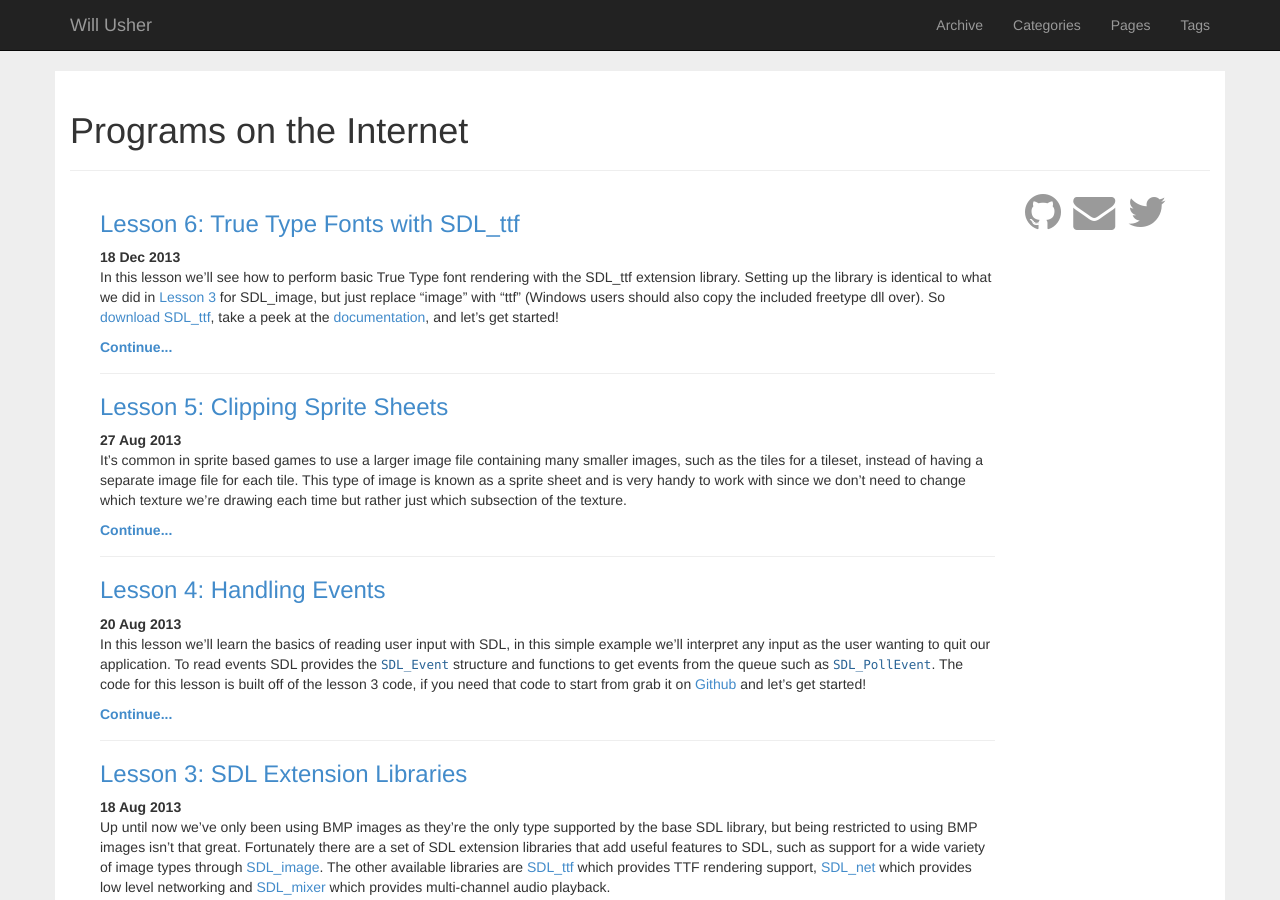
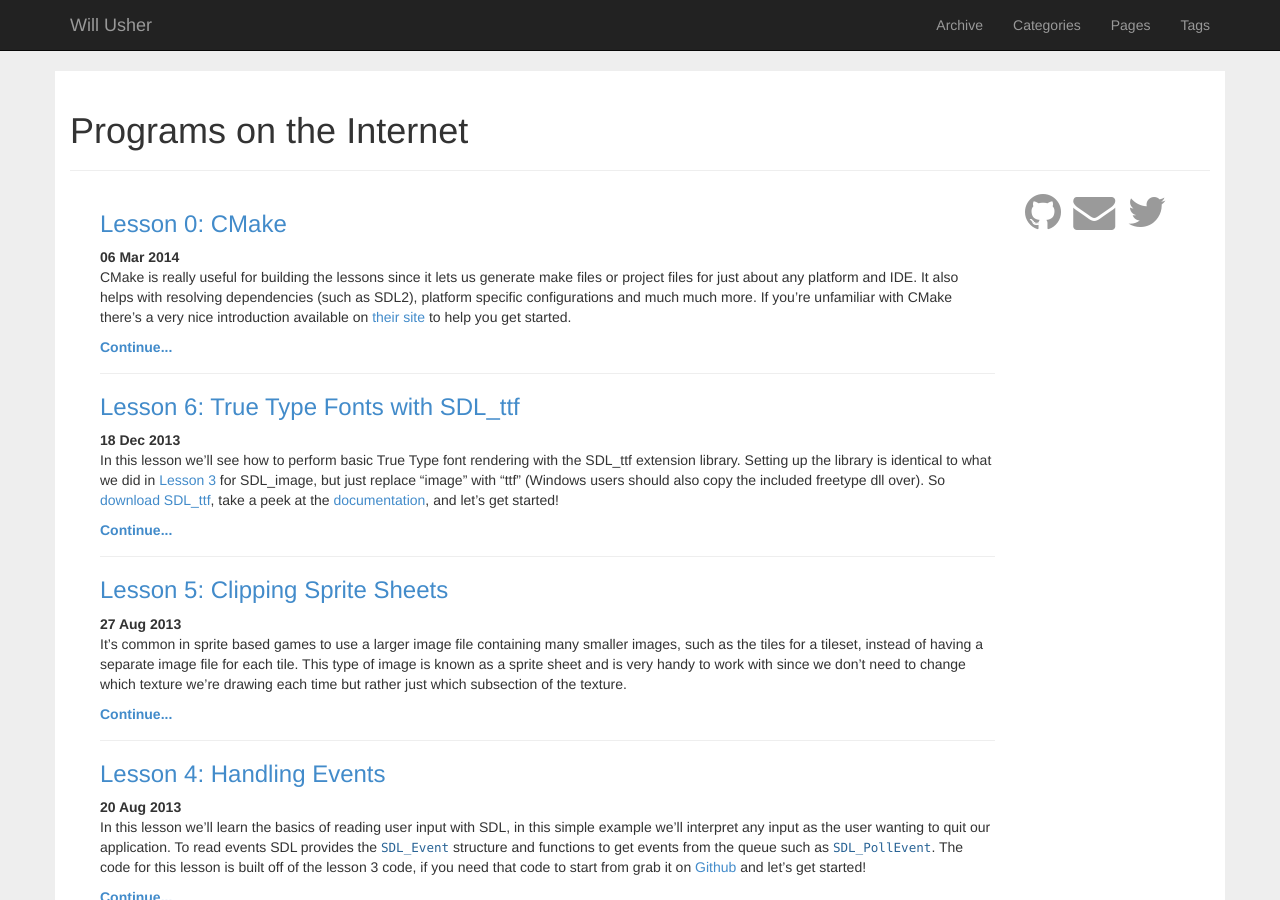
Before and after one commit to Twinklebear/Twinklebear.github.io, a Jekyll site: the page built from index.html, in a window 1280 px wide and 900 px high. Built offline with Jekyll 4.4.1, drawn with Linux system fonts in a browser that asks for light colours; nearby versions of some CDN libraries; some of the changed lines change nothing that is shown.

Commit message:
Adding a CMake setup lesson

```diff
--- a/_posts/2013-08-15-lesson-0-setting-up-sdl.md
+++ b/_posts/2013-08-15-lesson-0-setting-up-sdl.md
@@ -10,9 +10,8 @@ tags: ["SDL2"]
 The first step is to get the SDL2 development libraries setup on your system, you can download
 them from the [SDL2 Downloads page](http://www.libsdl.org/download-2.0.php).
 
-If you're a Linux user who
-doesn't have the libraries available in your distribution's package manager you can download the source
-and compile with cmake using the standard `make && make install` method.
+If you're a Linux user who doesn't have the libraries available in your distribution's package
+manager you can download the source and compile with cmake using the standard `make && make install` method.
 
 <!--more-->
 
@@ -28,8 +27,11 @@ Visual Studio 2012/2013.
 Making Sure Everything is Working
 -
 Now that you've got the libraries setup on your computer we'll test everything out with a very simple
-project.
+project. I recommend using CMake to build your executables as it can generate make files or
+project files for almost any platform and IDE and is the build system I'll be using for the lessons so
+it'll be easier to follow along.
 
+- [CMake]({% post_url 2014-03-06-lesson-0-cmake %}) (recommended!)
 - [Windows Visual Studio]({% post_url 2013-08-15-lesson-0-visual-studio %})
 - [Windows MinGW]({% post_url 2013-08-15-lesson-0-mingw %})
 - [Linux Command Line]({% post_url 2013-08-15-lesson-0-linux-command-line %})
--- /dev/null
+++ b/_posts/2014-03-06-lesson-0-cmake.md
@@ -0,0 +1,171 @@
+---
+layout: sdl_lesson
+title: "Lesson 0: CMake"
+description: "Setting Up SDL"
+category: "SDL2 Tutorials"
+tags: ["SDL2", "CMake"]
+---
+{% include JB/setup %}
+
+CMake is really useful for building the lessons since it lets us generate make files or project files for just about
+any platform and IDE. It also helps with resolving dependencies (such as SDL2), platform specific configurations and
+much much more. If you're unfamiliar with CMake there's a very nice introduction
+available on [their site](http://www.cmake.org/cmake/help/cmake_tutorial.html) to help you get started.
+
+<!--more-->
+
+<blockquote>
+<b>Windows users:</b> Since Windows doesn't have any standardized include or library directories like Linux and Mac CMake
+can have some trouble resolving dependencies, so we'll need to give it a hand. I've taken the existing FindSDL2
+modules for CMake and have modified them a bit to also check for an environment variable named <code>SDL2</code>. You should
+create this environment variable and have it point to the root level of the folder containing the SDL2 headers
+and libraries you downloaded previously.
+</blockquote>
+
+To lookup CMake we'll need a module to find the dependency we want. Typically these are included in the CMake distribution
+but for some newer libraries they may not be integrated yet. In the case of SDL2 we'll need to provide our own module
+to lookup the dependency. This module is available around online and in the lesson [repository](https://github.com/Twinklebear/TwinklebearDev-Lessons/blob/master/cmake/FindSDL2.cmake). For Windows users I recommend using the modified version from the
+lesson repository since it will also check for your `SDL2` environment variable. The existing FindSDL2.cmake that's floating
+around will work for Linux and Mac but will likely fail to find the libraries on Windows.
+
+Looking up Assets with Configure Files
+-
+In addition to resolving dependencies CMake can also generate defines for us using configure files which
+can be based on the platform configuration. For the lessons we'll use this feature to make looking up
+assets much more convenient by having CMake define our asset path. We provide
+a configuration input file which marks the defines we want CMake to fill in with @ characters. To build up
+our asset paths we'll also provide a macro `ASSET(A)` that will prepend the asset path from CMake to the string `A`.
+This is placed in a configure input file named asset.h.in, shown below.
+{% highlight c++ %}
+#ifndef ASSET_H
+#define ASSET_H
+
+//For having CMake set up the absolute asset path for us
+#define ASSET_PATH "@ASSET_PATH@"
+#define ASSET(A) (ASSET_PATH A)
+
+#endif
+{% endhighlight %}
+<br />
+Now when we want to reference an asset in our code we can use `ASSET("asset_name")` and CMake will provide the
+appropriate path to lookup the asset.
+
+The CMakeLists.txt Files for Our Project
+-
+Our main CMakeLists file needs to do a few things so that we can build our project easily:
+- Append to the CMake module path so we can find our modified SDL2 modules.
+- Set an output directory (called `BIN_DIR` here) that we can reference for installing our executables.
+- Define our `ASSET_PATH` and set it in the configure file (and add the configure file to the include path).
+- Find SDL2 and add the SDL2 include directory to the include path.
+- Add the Lesson0 subdirectory to find this Lesson's CMakeLists.txt so that we can build our executable.
+
+This CMakeLists.txt file should be in the top level directory of your project folder for the lessons.
+{% highlight cmake %}
+cmake_minimum_required(VERSION 2.6)
+project(TwinklebearDevLessons)
+
+# Use our modified FindSDL2* modules
+set(CMAKE_MODULE_PATH ${CMAKE_MODULE_PATH} "${TwinklebearDevLessons_SOURCE_DIR}/cmake")
+# Set an output directory for our binaries
+set(BIN_DIR ${TwinklebearDevLessons_SOURCE_DIR}/bin)
+
+# Setup our asset location path, CMake will find the @ASSET_PATH@ string in
+# the header and replace it with the value we set here
+set(ASSET_PATH ${TwinklebearDevLessons_SOURCE_DIR}/res/)
+# Add the asset.h.in configure file input and set the name for the output file
+# set the path of asset.h.in as appropriate for your directory structure, I chose
+# to place it in the top level of the project
+configure_file(asset.h.in asset.h)
+# Add our asset configure header to the include path, which will be the build directory
+# if you change the path of asset.h (the output of the configure file)
+# you'll also need to change this
+include_directories(${CMAKE_CURRENT_BINARY_DIR})
+
+# Bump up warning levels appropriately for clang, gcc & msvc
+# Also add debug flag for command line builds. IDE users can build debug mode
+# from the IDE
+if (${CMAKE_CXX_COMPILER_ID} STREQUAL "GNU" OR ${CMAKE_CXX_COMPILER_ID} STREQUAL "Clang")
+	set(CMAKE_CXX_FLAGS "${CMAKE_CXX_FLAGS} -Wall -Wextra -pedantic -g -std=c++11")
+elseif (${CMAKE_CXX_COMPILER_ID} STREQUAL "MSVC")
+	if (CMAKE_CXX_FLAGS MATCHES "/W[0-4]")
+		string(REGEX REPLACE "/W[0-4]" "/W4" CMAKE_CXX_FLAGS "${CMAKE_CXX_FLAGS}")
+	else()
+		set(CMAKE_CXX_FLAGS "${CMAKE_CXX_FLAGS} /W4")
+	endif()
+endif()
+
+# Look up SDL2 and add the include directory to our include path
+find_package(SDL2 REQUIRED)
+include_directories(${SDL2_INCLUDE_DIR})
+
+# Look in the Lesson0 subdirectory to find its CMakeLists.txt so we can build the executable
+add_subdirectory(Lesson0)
+{% endhighlight %}
+<br />
+
+The Test Program
+-
+The program we're building for this lesson is a simple sanity check for SDL. It will initialize all the SDL
+subsystems, check for any errors and then quit. Our build system will look for this folder under Lesson0/src/main.cpp.
+If you place it elsewhere you'll need to update the file names and subdirectories in the CMakeLists files.
+{% highlight c++ %}
+#include <iostream>
+#include <SDL.h>
+//This is how we'll include our asset config file later on when we actually need it
+#include "asset.h"
+
+/*
+ * Lesson 0: Test to make sure SDL is setup properly
+ */
+int main(int argc, char** argv){
+	if (SDL_Init(SDL_INIT_EVERYTHING) != 0){
+		std::cout << "SDL_Init Error: " << SDL_GetError() << std::endl;
+		return 1;
+	}
+	SDL_Quit();
+	return 0;
+}
+{% endhighlight %}
+<br />
+
+To build our executable for Lesson0 we'll need another CMakeLists.txt file within the Lesson0 directory, which our
+main CMakeLists file will check since we've added the subdirectory to be searched. Our Lesson0
+CMakeLists file is a lot simpler than our main one. We just add an executable to be built from our main.cpp file and tell CMake to
+link against the SDL2 libraries. We also add an install target to have the executable be installed to our binary directory.
+{% highlight cmake %}
+project(Lesson0)
+add_executable(Lesson0 src/main.cpp)
+target_link_libraries(Lesson0 ${SDL2_LIBRARY})
+install(TARGETS Lesson0 RUNTIME DESTINATION ${BIN_DIR})
+{% endhighlight %}
+<br />
+
+Building With CMake
+-
+To build the project with CMake we'll want to make a temporary build directory to store the various build output so we
+don't polute our source directory with a bunch of junk. From this folder we can then run `cmake -G "Your Generator" ../`
+and CMake will generate makefiles or project files for `Your Generator`. You can run `cmake -H` to see which generators
+are available on your system. A sample run of building a Unix Makefiles target is shown below.
+{% highlight bash %}
+$ mkdir build && cd build
+$ cmake -G "Unix Makefiles" ../
+$ make
+$ make install
+{% endhighlight %}
+<br />
+
+The result of this will be that Unix Makefiles have been generated in the build directory so the project can now be built
+with make as usual. Building `make install` will install any targets we've specified (our Lesson0 binary) to their install
+locations (`BIN_DIR`). Windows users will also need to copy the relevant SDL2.dll to their install directory so
+that the executables can find it. Be sure to copy the appropriate 32bit or 64bit dll depending on which you built.
+
+End of Lesson 0
+-
+When we add more programs throughout the lesson series you can simply add the subdirectory with
+`add_subdirectory(Lesson#)` and then re-use the Lesson0 CMakeLists.txt file but replacing the occurances of
+`Lesson0` with `Lesson#`. When we start adding SDL extension libraries we'll have to add some more CMake modules
+and link library targets but it's pretty straightforward to setup.
+
+If you're having any problems with the lesson please leave a comment below.
+
+I'll see you again soon in [Lesson 1: Hello World!]({% post_url 2013-08-17-lesson-1-hello-world %})
```
